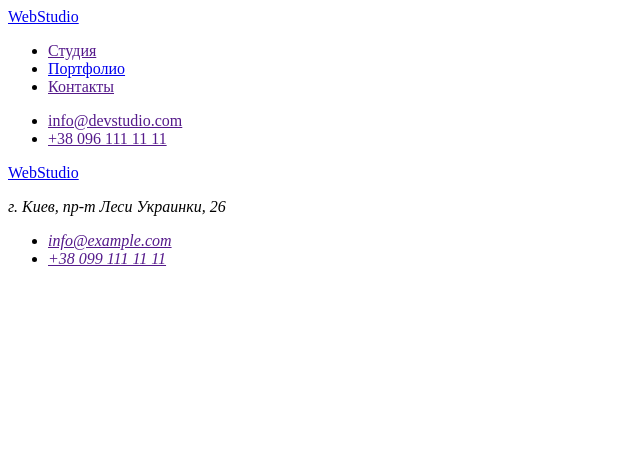
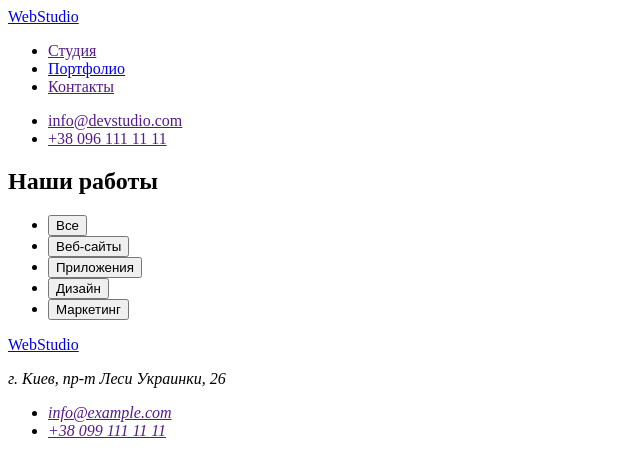
Before and after one commit to pekosk/goit-markup-hw-02, a plain HTML site: page portfolio.html in a window 1280 px wide. Shown: the whole page, without its empty margins (0-640 px from the left). Drawn offline with Linux system fonts and the light colour scheme.

Commit message:
Добавлены кнопки - Наши работы

```diff
--- a/portfolio.html
+++ b/portfolio.html
@@ -28,7 +28,17 @@
     </header>
 
     <main>
+        <section>
+            <h1>Наши работы</h1>
 
+            <ul>
+                <li><button type="button">Все</button></li>
+                <li><button type="button">Веб-сайты</button></li>
+                <li><button type="button">Приложения</button></li>
+                <li><button type="button">Дизайн</button></li>
+                <li><button type="button">Маркетинг</button></li>
+            </ul>
+        </section>
     </main>
 
     <footer>
```
